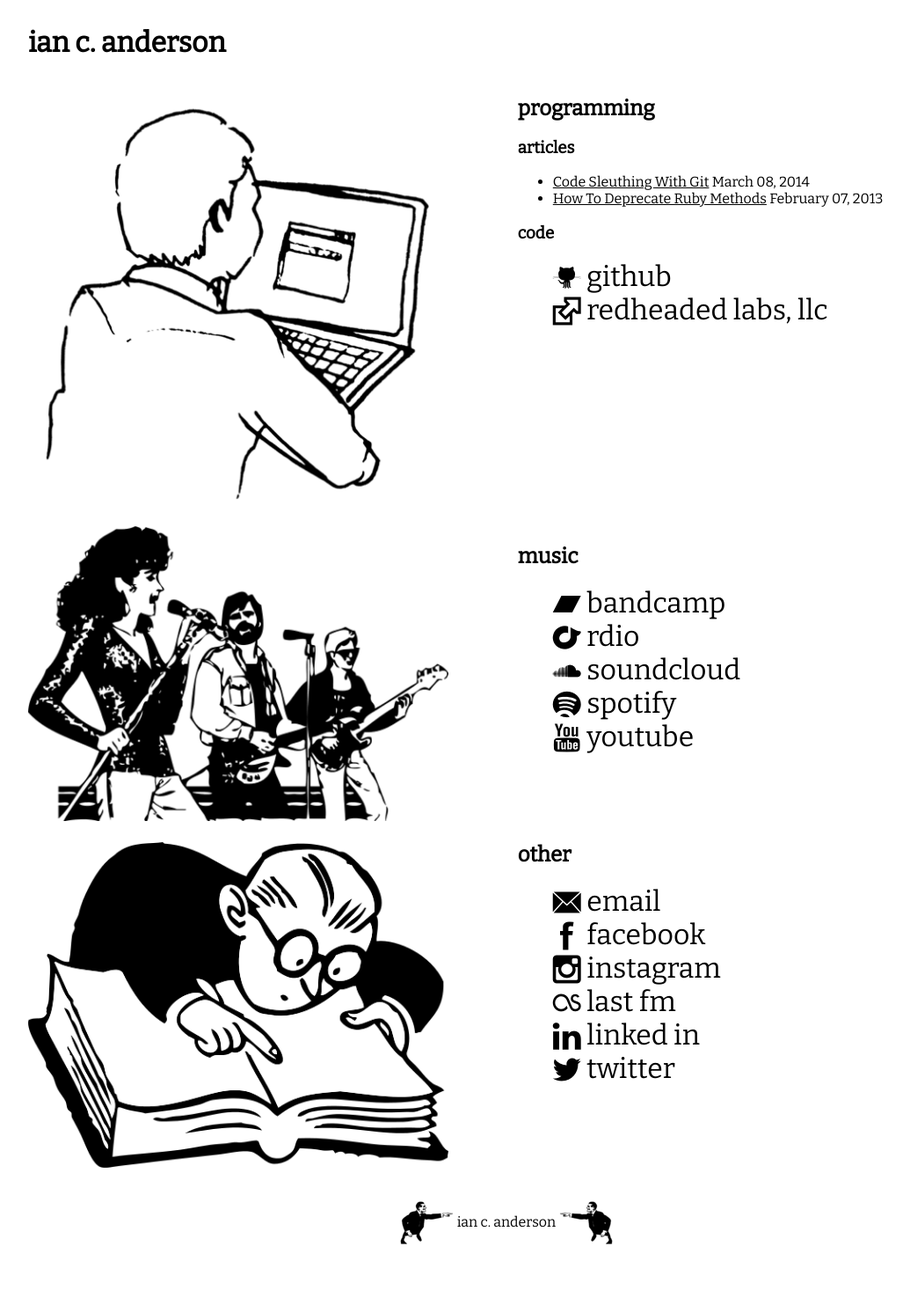
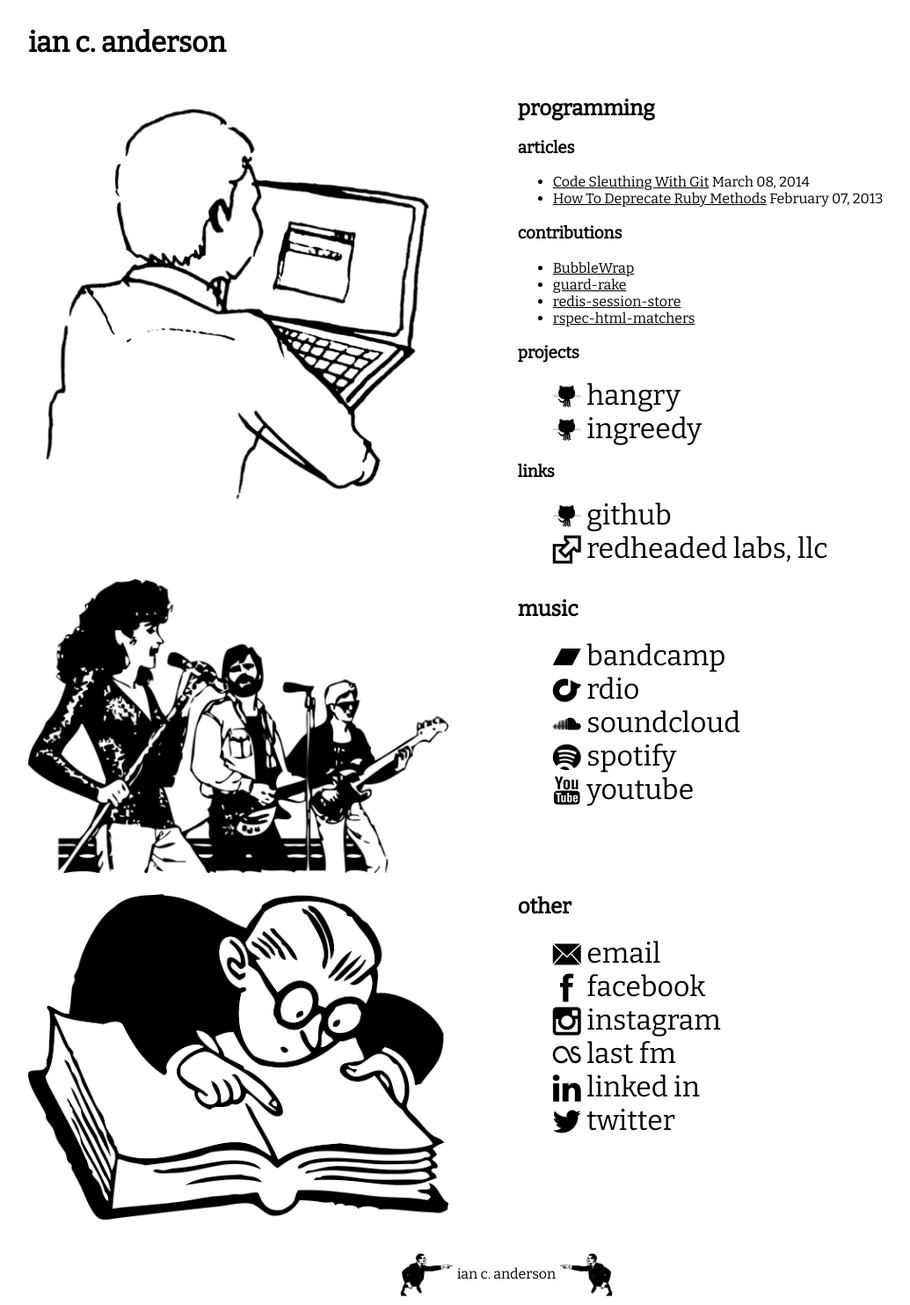
Before and after one commit to iancanderson/iancanderson.github.com, a Jekyll site: the page built from index.html, in a window 1280 px wide. Shown: the whole page at 88% size, without its empty margins (64-1099 px from the left). Built offline with Jekyll 4.4.1, drawn with Linux system fonts in a browser that asks for light colours; some web fonts are replaced; before the commit the page ends 1424 px from its top, so only the background shows below that.

Commit message:
smaller font for open source contribution list

```diff
--- a/index.html
+++ b/index.html
@@ -11,6 +11,7 @@
 
   <div id="programming-portfolio" class="portfolio">
     <h2>programming</h2>
+
     <h3>articles</h3>
     <ul class="archive">
       {% for post in site.categories.devblog %}
@@ -22,7 +23,48 @@
       </li>
       {% endfor %}
     </ul>
-    <h3>code</h3>
+
+    <h3>contributions</h3>
+    <ul >
+      <li>
+        <a target="_blank" href="https://github.com/rubymotion/BubbleWrap/pull/288">
+          BubbleWrap
+        </a>
+      </li>
+      <li>
+        <a target="_blank" href="https://github.com/rubyist/guard-rake/pull/19">
+          guard-rake
+        </a>
+      </li>
+      <li>
+        <a target="_blank" href="https://github.com/roidrage/redis-session-store/pull/8">
+          redis-session-store
+        </a>
+      </li>
+      <li>
+        <a target="_blank" href="https://github.com/kucaahbe/rspec-html-matchers/pull/27">
+          rspec-html-matchers
+        </a>
+      </li>
+    </ul>
+
+    <h3>projects</h3>
+    <ul class="brand-links">
+      <li>
+        <a target="_blank" href="http://github.com/iancanderson/hangry">
+          <i class="icon-github-01"></i>
+          hangry
+        </a>
+      </li>
+      <li>
+        <a target="_blank" href="http://github.com/iancanderson/ingreedy">
+          <i class="icon-github-01"></i>
+          ingreedy
+        </a>
+      </li>
+    </ul>
+
+    <h3>links</h3>
     <ul class="brand-links">
       <li>
         <a target="_blank" href="http://github.com/iancanderson">
@@ -37,6 +79,7 @@
         </a>
       </li>
     </ul>
+
   </div>
 
 </div>
```
